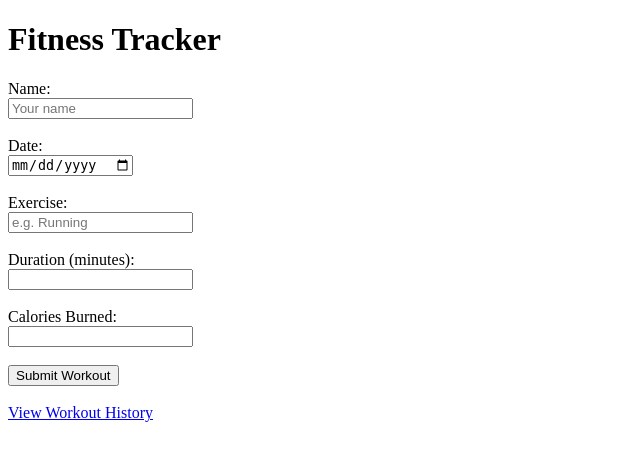
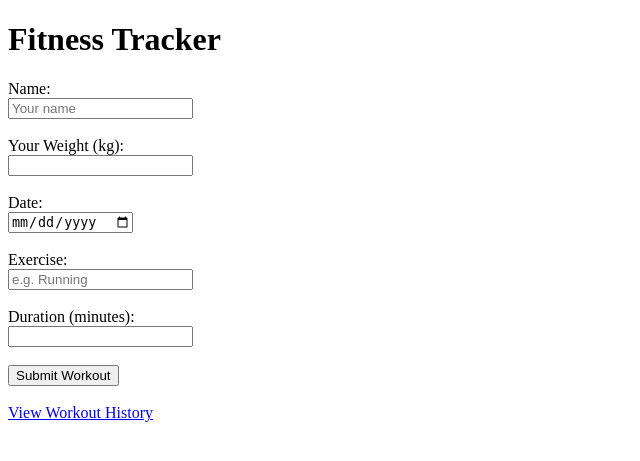
Before and after one commit to Apekshagarse/FitnessTracker, a Flask app: template templates/index.html in a window 1280 px wide. Shown: the top 461 px of the page, without its empty margins (0-640 px from the left). Run offline with Flask 3, Linux system fonts and the light colour scheme; the template is opened without the code that fills it, so the values that code supplies are empty.

Commit message:
Update index.html

```diff
--- a/templates/index.html
+++ b/templates/index.html
@@ -10,6 +10,9 @@
         <label for="name">Name:</label><br>
         <input type="text" id="name" name="name" placeholder="Your name"><br><br>
 
+        <label for="weight">Your Weight (kg):</label><br>
+        <input type="number" id="weight" name="weight" step="0.1"><br><br>
+
         <label for="date">Date:</label><br>
         <input type="date" id="date" name="date"><br><br>
 
@@ -19,9 +22,6 @@
         <label for="duration">Duration (minutes):</label><br>
         <input type="number" id="duration" name="duration"><br><br>
 
-        <label for="calories">Calories Burned:</label><br>
-        <input type="number" id="calories" name="calories"><br><br>
-
         <button type="submit">Submit Workout</button>
     </form>
     <br>
```
